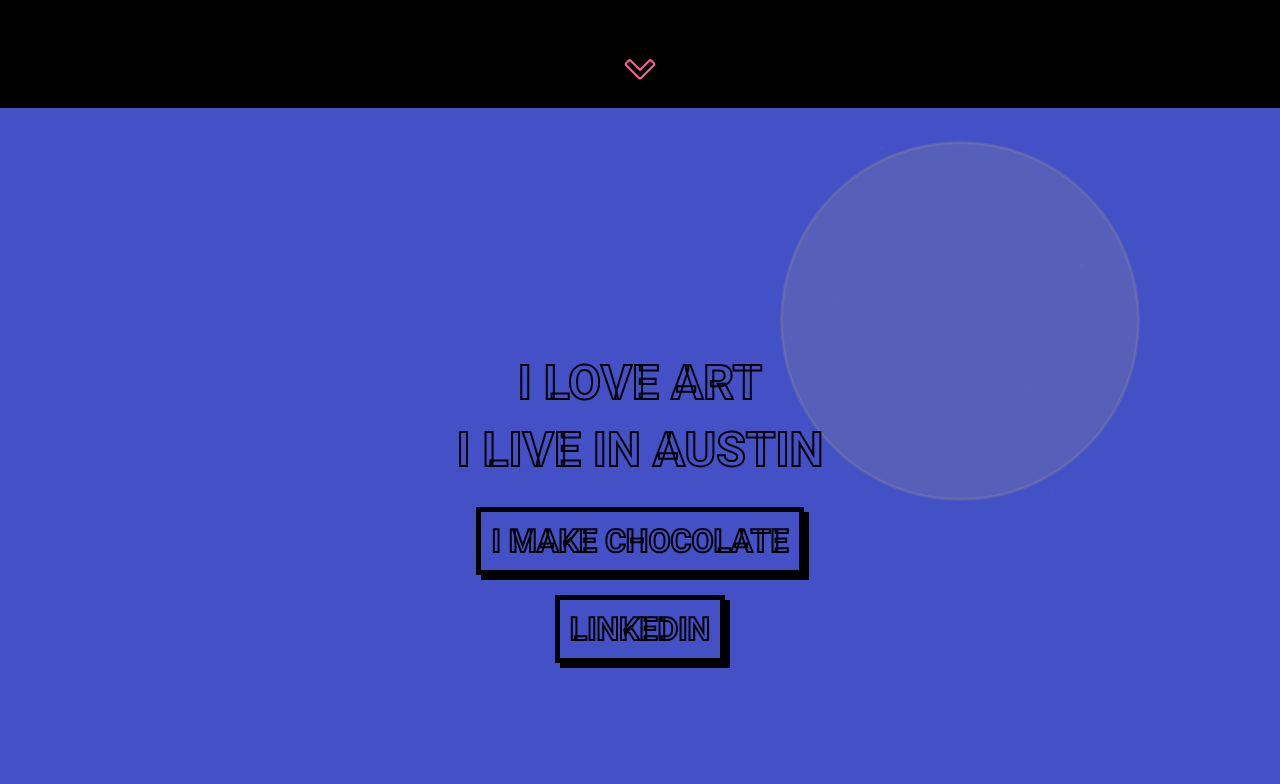
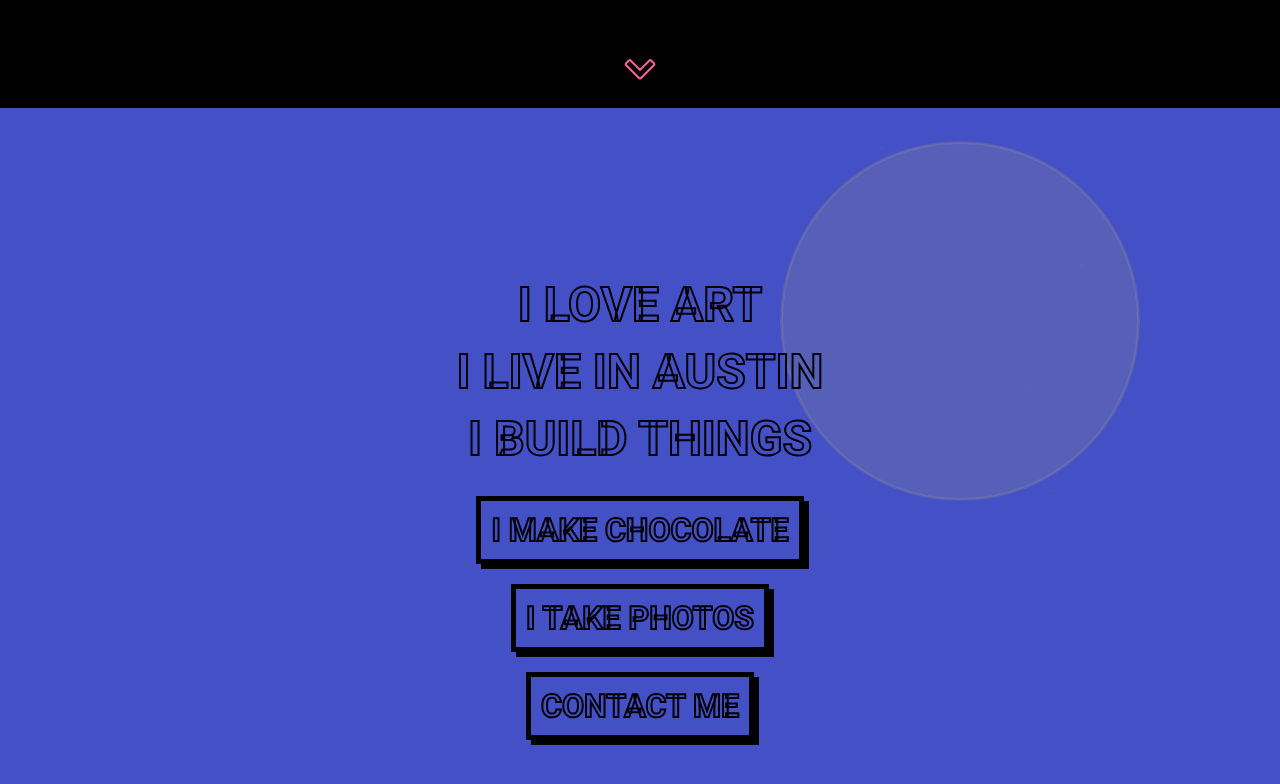
Before and after one commit to trevorfrese/react-personal-website, a React app: page / in a window 1280 px wide. Shown: the part 692-1476 px from the top of the page. Built offline with nearby package versions, Linux system fonts and the light colour scheme.

Commit message:
A few more updates

```diff
--- a/src/components/CanvasOverlay/CanvasOverlay.js
+++ b/src/components/CanvasOverlay/CanvasOverlay.js
@@ -18,6 +18,7 @@ class CanvasOverlay extends Component {
 			<div className={classes.CanvasOverlay}>
 				<p className={classes.Greeting}>I LOVE ART</p>
 				<p className={classes.Greeting}>I LIVE IN AUSTIN</p>
+				<p className={classes.Greeting}>I BUILD THINGS</p>
 				<br />
 				<a
 					className={classes.Greeting + ' ' + classes.Link}
@@ -28,10 +29,17 @@ class CanvasOverlay extends Component {
 				</a>
 				<a
 					className={classes.Greeting + ' ' + classes.Link}
+					href="https://www.instagram.com/trevor_frese"
+					target="_blank"
+				>
+					I TAKE PHOTOS
+				</a>
+				<a
+					className={classes.Greeting + ' ' + classes.Link}
 					href="https://www.linkedin.com/in/trevor-frese/"
 					target="_blank"
 				>
-					LINKEDIN
+					CONTACT ME
 				</a>
 			</div>
 		);
```
